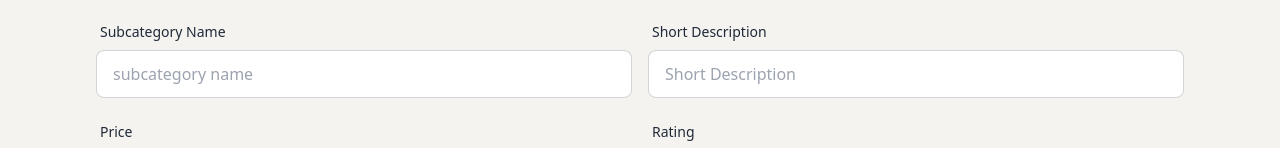
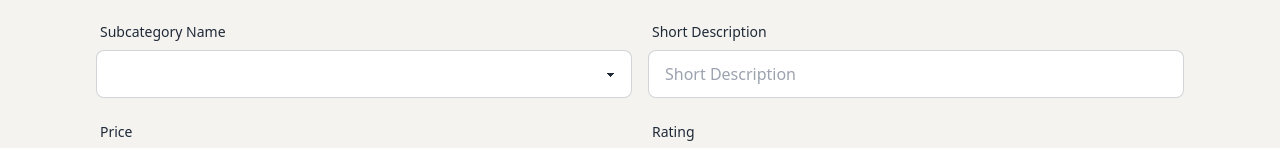
Before and after one commit to masud467/Jute-And-Wood-Artisans, a React (Vite) app: page /additem in a window 1280 px wide. Shown: the part 290-438 px from the top of the page. Built offline with nearby package versions, Linux system fonts and the light colour scheme; no server answers; sample sign-in values are in the browser's storage.

Commit message:
added the Art & Craft Categories Section in home page.

```diff
--- /dev/null
+++ b/src/Components/CategoryCard.jsx
@@ -0,0 +1,24 @@
+import PropTypes from "prop-types";
+
+const CategoryCard = ({ category }) => {
+  const { image, item_name, subcategory_name, description } = category;
+  return (
+    <div>
+      <div className="card h-[500px] bg-base-100 shadow-xl">
+  <figure><img className="h-56 w-full" src={image} alt="" /></figure>
+  <div className="card-body">
+    <h2 className="card-title">Subcategory Name: {subcategory_name}</h2>
+    <p><span className="text-xl font-medium">Name:</span> {item_name}</p>
+    <p><span className="text-xl font-medium">Description:</span> {description}</p>
+
+  </div>
+</div>
+    </div>
+  );
+};
+
+export default CategoryCard;
+
+CategoryCard.propTypes = {
+  category: PropTypes.object,
+};
--- a/src/Pages/AddItems.jsx
+++ b/src/Pages/AddItems.jsx
@@ -22,6 +22,18 @@ const AddItems = () => {
         const email = user.email;
         const name= user.displayName;
         from.reset()
+
+
+
+
+
+
+
+
+
+
+
+
 
 
 
@@ -89,12 +101,22 @@ const AddItems = () => {
               <span className="label-text">Subcategory Name</span>
             </label>
             <label className="input-group">
-              <input
+             <select className="select select-bordered w-full ">
+             <input
                 type="text"
                 name="subcategory_name"
                 placeholder="subcategory name"
-                className="input input-bordered w-full "
+                className="input input-bordered w-full   "
               />
+     <option disabled selected></option>
+  <option>Wooden Furniture & Sculptures</option>
+  <option>Wooden Home Decor</option>
+  <option>Wooden Utensils and Kitchenware</option>
+  <option>Jute Home Decor</option>
+  <option>Jute Kitchenware & utensils</option>
+  <option>Jute and wooden jewellery</option>
+
+             </select>
             </label>
             <div className="label"></div>
           </div>
--- a/src/Pages/Home.jsx
+++ b/src/Pages/Home.jsx
@@ -1,9 +1,33 @@
 import { useLoaderData } from "react-router-dom";
 import ItemCard from "../Components/ItemCard";
+
+import {  useState } from "react";
+import CategoryCard from "../Components/CategoryCard";
 
 
 const Home = () => {
   const items = useLoaderData();
+
+
+   const [categories,setCategories] = useState()
+   const [displayCategory,setDisplayCategory] = useState()
+
+
+  fetch("https://jute-and-wood-artisans-for-server.vercel.app/category")
+  .then(res=>res.json())
+  .then( data=>{
+    console.log(data)
+    setCategories(data)
+    setDisplayCategory(data)
+  })
+
+
+
+
+
+
+
+
 
 
 
@@ -84,7 +108,20 @@ const Home = () => {
           ))}
         </div>
       </div>
-      <div>Art & Craft Categories Section for challenging part</div>
+      {/* Art & Craft Categories Section */}
+      <div className="mt-16">
+        <h1 className="text-4xl font-bold text-center">Art & Craft Categories Section </h1>
+
+        <div>
+        <div className="grid md:grid-cols-2 gap-5 mt-10 ">
+
+          {categories &&
+            displayCategory.map(category=> <CategoryCard key={category._id} category={category}></CategoryCard>)
+          }
+        </div>
+        </div>
+
+      </div>
       <div>
         <section className="dark:bg-gray-100 dark:text-gray-800">
           <div className="container flex flex-col justify-center p-4 mx-auto md:p-8">
--- a/src/main.jsx
+++ b/src/main.jsx
@@ -30,6 +30,7 @@ const router = createBrowserRouter([
       path:'/',
       element:<Home></Home>,
       loader:  () =>  fetch("https://jute-and-wood-artisans-for-server.vercel.app/item"),
+
      },
      {
       path:'/item/:id',
```
